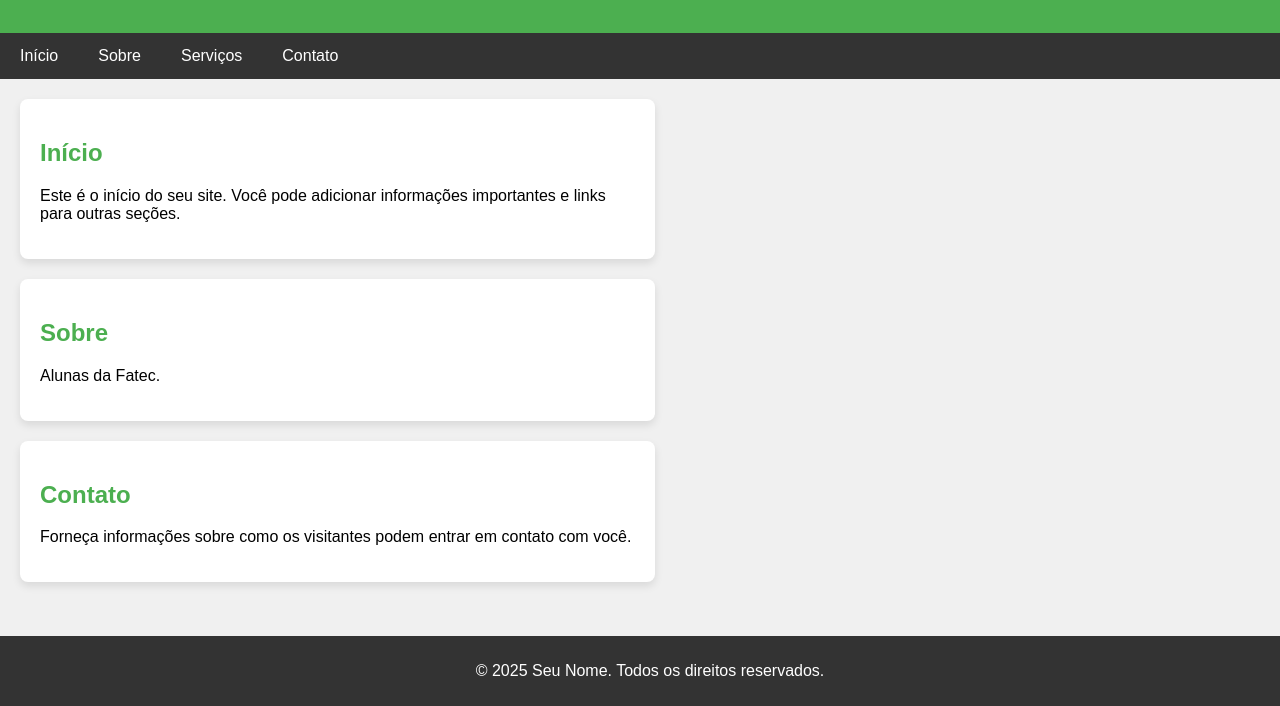
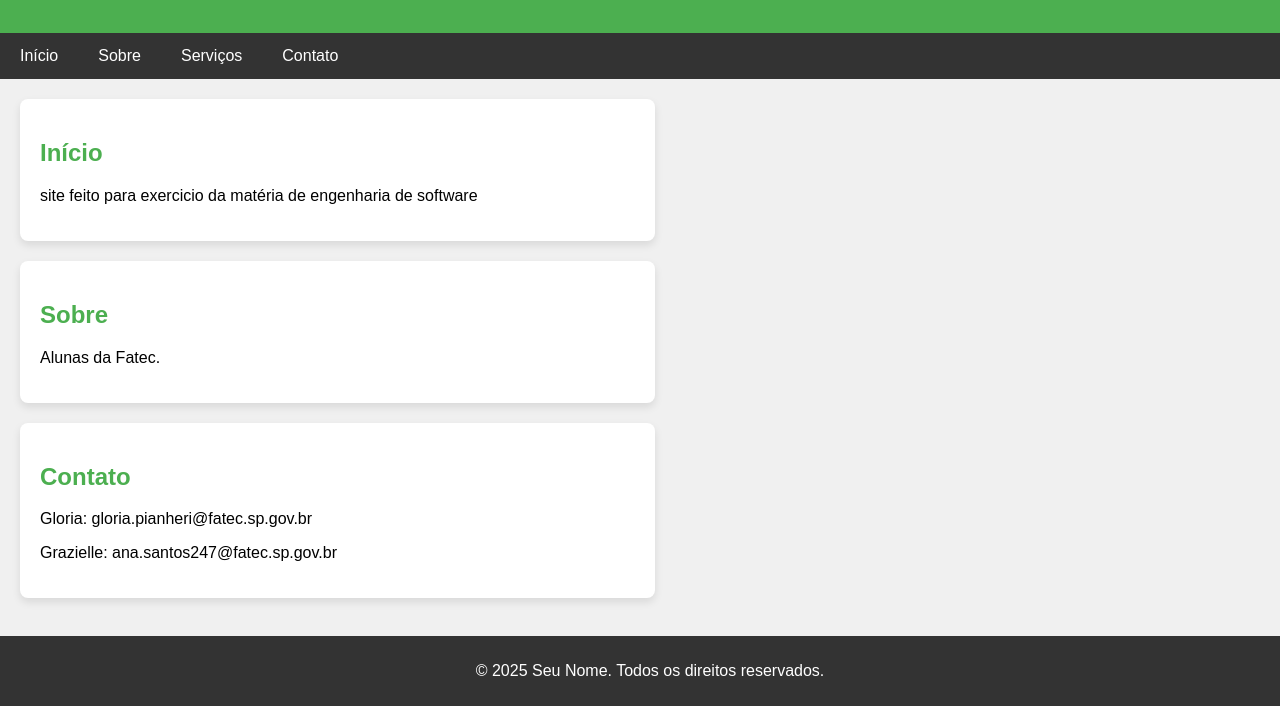
Before and after one commit to GPiagn/CI_CD, a plain HTML site: page index.html in a window 1280 px wide. Shown: the part 94-800 px from the top of the page. Drawn offline with Linux system fonts and the light colour scheme.

Commit message:
Alteração no index pela Gloria

```diff
--- a/index.html
+++ b/index.html
@@ -103,7 +103,7 @@
     <div class="container">
         <div class="content" id="home">
             <h2>Início</h2>
-            <p>Este é o início do seu site. Você pode adicionar informações importantes e links para outras seções.</p>
+            <p>site feito para exercicio da matéria de engenharia de software</p>
         </div>
 
         <div class="content" id="sobre">
@@ -113,7 +113,8 @@
 
         <div class="content" id="contato">
             <h2>Contato</h2>
-            <p>Forneça informações sobre como os visitantes podem entrar em contato com você.</p>
+            <p>Gloria: gloria.pianheri@fatec.sp.gov.br</p>
+            <p>Grazielle: ana.santos247@fatec.sp.gov.br</p>
         </div>
     </div>
 
```
